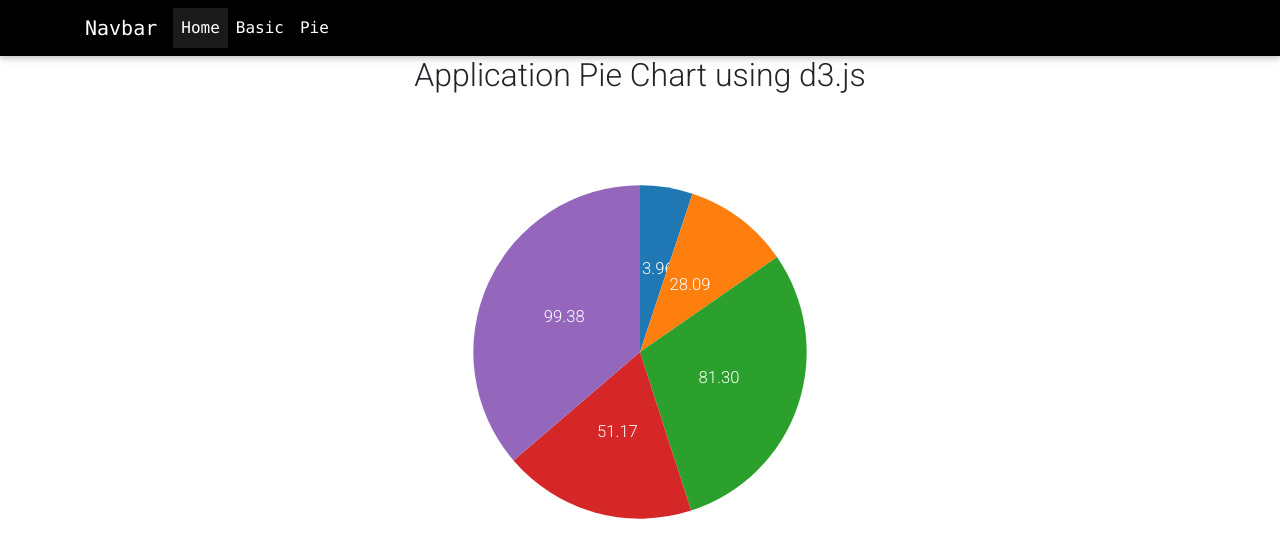
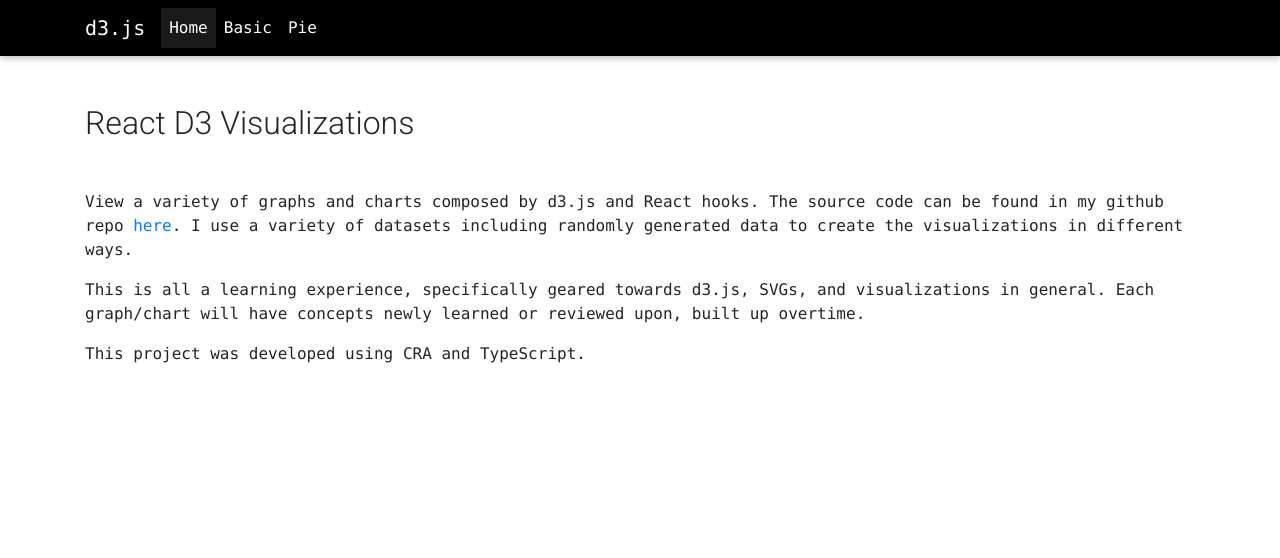
Before and after one commit to dong-alex/d3-data-visualizer, a React (Create React App) app: page / in a window 1280 px wide. Shown: the top 558 px of the page. Built offline with nearby package versions, Linux system fonts and the light colour scheme.

Commit message:
add informational experiences

```diff
--- a/src/App.tsx
+++ b/src/App.tsx
@@ -2,12 +2,13 @@ import React from "react";
 import { BrowserRouter, Route, Switch } from "react-router-dom";
 import BasicD3Shape from "./components/basic/BasicD3Shape";
 import ApplicationPieChart from "./components/applications/ApplicationsPieChart";
+import HomePage from "./components/home/HomePage";
 
 const App = () => {
   return (
     <BrowserRouter>
       <Switch>
-        <Route exact path="/" component={ApplicationPieChart} />
+        <Route exact path="/" component={HomePage} />
         <Route exact path="/pie" component={ApplicationPieChart} />
         <Route exact path="/basic" component={BasicD3Shape} />
       </Switch>
--- a/src/components/NavigationLayout.tsx
+++ b/src/components/NavigationLayout.tsx
@@ -36,7 +36,7 @@ const NavigationLayout: FunctionComponent<NavigationLayoutProps> = ({
         >
           <MDBContainer>
             <MDBNavbarBrand href="/">
-              <strong>Navbar</strong>
+              <strong>d3.js</strong>
             </MDBNavbarBrand>
             <MDBNavbarToggler onClick={handleClick} />
             <MDBCollapse isOpen={collapse} navbar>
--- a/src/components/applications/ApplicationsPieChart.tsx
+++ b/src/components/applications/ApplicationsPieChart.tsx
@@ -68,10 +68,52 @@ const ApplicationPieChart: FunctionComponent<ApplicationPieChartProps> = ({
   // SVG scales up or down
   return (
     <NavigationLayout>
-      <h2 className="text-center">Application Pie Chart using d3.js</h2>
-      <svg height="500px" width="100%" viewBox="0 0 300 300">
-        <g ref={ref} transform={`translate(150, 150)`} />
-      </svg>
+      <h2 className="mt-5 mb-5">Application Pie Chart using d3.js</h2>
+      <p className="text-monospace">
+        A pie chart using random data during each visit.
+      </p>
+      <p className="text-monospace">Learning experiences:</p>
+      <ul>
+        <li>
+          <code>(d3.Selection).exit().remove()</code> will remove any of the old
+          data previously contained and returns it. Similar to popping items out
+          of lists, it returns the elements removed.
+        </li>
+        <li>
+          <code>.pie.value(...)</code> will invoke a function per value in an
+          array of data.
+        </li>
+        <li>
+          You can include classes within the elements you select i.e.{" "}
+          <code>.selectAll("g.arc")</code> would generate per data point, a
+          group SVG element with the <code>className="arc"</code>
+        </li>
+        <li>
+          <code>d3.arc().innerRadius(...).outerRadius(...)</code> creates the
+          coordinates required to generate a part of the pie chart with the{" "}
+          <code>path</code> element. A sample of the value created can be{" "}
+          <code>
+            M-87.99594792644156,47.50487499748829A100,100,0,0,1,-1.8369701987210297e-14,-100L0,0Z
+          </code>
+        </li>
+        <li>
+          You can setup the height of the SVG canvas. The current example is
+          500px with the width at 100%. Viewbox in the height/width can dictate
+          the 'size' of the element based on zoom. Transformation of the
+          elements like 'g' can use the viewBox height/width as a guideline to
+          'center' the element in the SVG canvas. Use the grid to visualize the
+          container with the SVG element with the same dimensions.
+        </li>
+      </ul>
+      <MDBContainer
+        style={{
+          background: "url(http://i.stack.imgur.com/GySvQ.png)",
+        }}
+      >
+        <svg height="500px" width="100%" viewBox="0 0 300 300">
+          <g ref={ref} transform={`translate(150, 150)`} />
+        </svg>
+      </MDBContainer>
     </NavigationLayout>
   );
 };
--- a/src/components/basic/BasicD3Shape.tsx
+++ b/src/components/basic/BasicD3Shape.tsx
@@ -33,21 +33,44 @@ const BasicD3Shape = () => {
   // viewbox : min-x, min-y, height, width
   return (
     <NavigationLayout>
-      <h2 className="text-center">Sample SVG rendering using d3.js</h2>
+      <h2 className="mt-5 mb-5">Sample SVG Rendering</h2>
+      <p className="text-monospace">
+        A simple SVG that generates random circles based on a set of random data
+        points that reset every 2 seconds.
+      </p>
+      <p className="text-monospace">
+        A quick list of concepts that were gone over:
+      </p>
+      <ul>
+        <li>
+          Set a reference via useRef to let d3.js know where to create the
+          elements. i.e. <code>d3.select(ref.current)</code>
+        </li>
+        <li>
+          Enter/Update/Exit via{" "}
+          <code>d3.select(ref.current).selectAll("circle").data(data)</code>{" "}
+          'Enter' represents new data from the SVG canvas (initally empty).
+          'Update' changes current data that still exists. 'Exit' removes data
+          that are old.
+        </li>
+        <li>
+          <code>.attr</code> is used based on the type of element you are
+          creating. For a circle you would require 'cx', 'cy', and 'r'. They
+          represent coordinate X, coordinate Y, and radius respectively.
+        </li>
+      </ul>
       <MDBContainer
         style={{
           background: "url(http://i.stack.imgur.com/GySvQ.png)",
         }}
       >
         <svg
-          width="100%"
-          height="100%"
           ref={ref}
           viewBox="0 0 100 50"
           stroke-width="0.3"
           stroke="black"
           fill="none"
-        ></svg>
+        />
       </MDBContainer>
     </NavigationLayout>
   );
--- /dev/null
+++ b/src/components/home/HomePage.tsx
@@ -0,0 +1,33 @@
+import React from "react";
+import NavigationLayout from "../NavigationLayout";
+
+const HomePage = () => {
+  return (
+    <NavigationLayout>
+      <h2 className="mt-5 mb-5">React D3 Visualizations</h2>
+      <p className="text-monospace">
+        View a variety of graphs and charts composed by d3.js and React hooks.
+        The source code can be found in my github repo{" "}
+        <a
+          href="https://github.com/dong-alex/d3-data-visualizer"
+          target="_blank"
+          rel="noopener noreferrer"
+        >
+          here
+        </a>
+        . I use a variety of datasets including randomly generated data to
+        create the visualizations in different ways.
+      </p>
+      <p className="text-monospace">
+        This is all a learning experience, specifically geared towards d3.js,
+        SVGs, and visualizations in general. Each graph/chart will have concepts
+        newly learned or reviewed upon, built up overtime.
+      </p>
+      <p className="text-monospace">
+        This project was developed using CRA and TypeScript.
+      </p>
+    </NavigationLayout>
+  );
+};
+
+export default HomePage;
```
